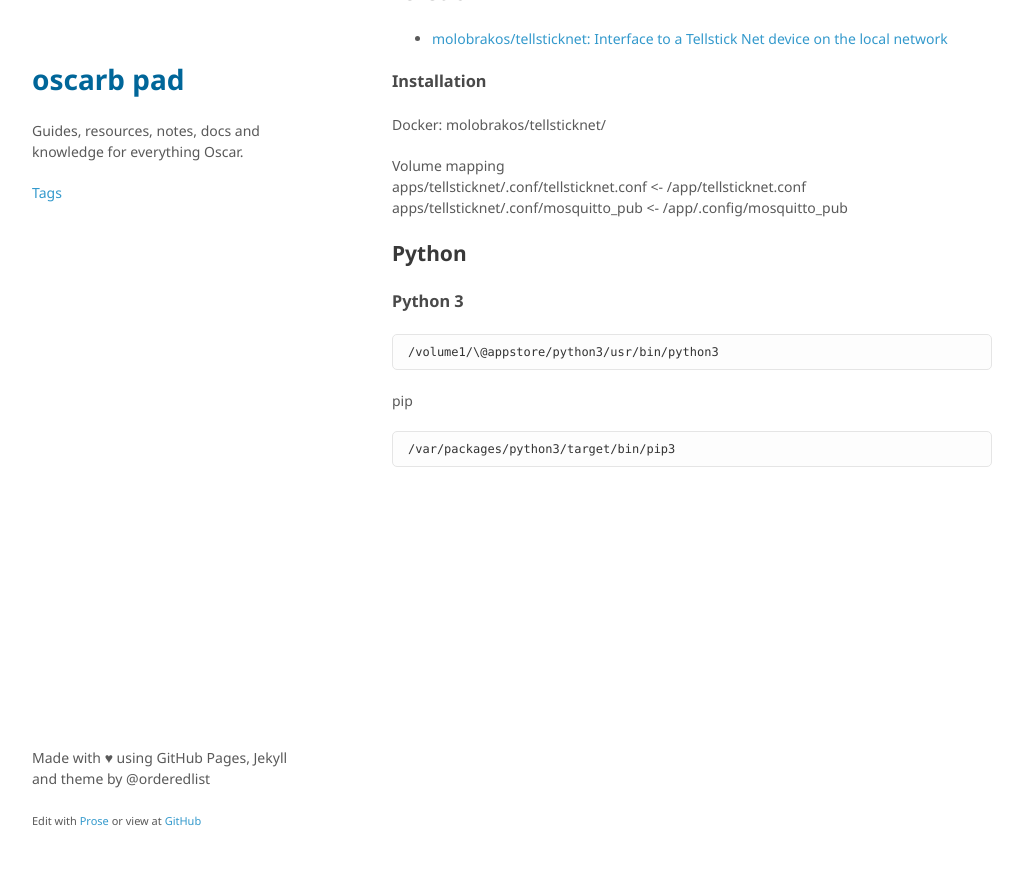
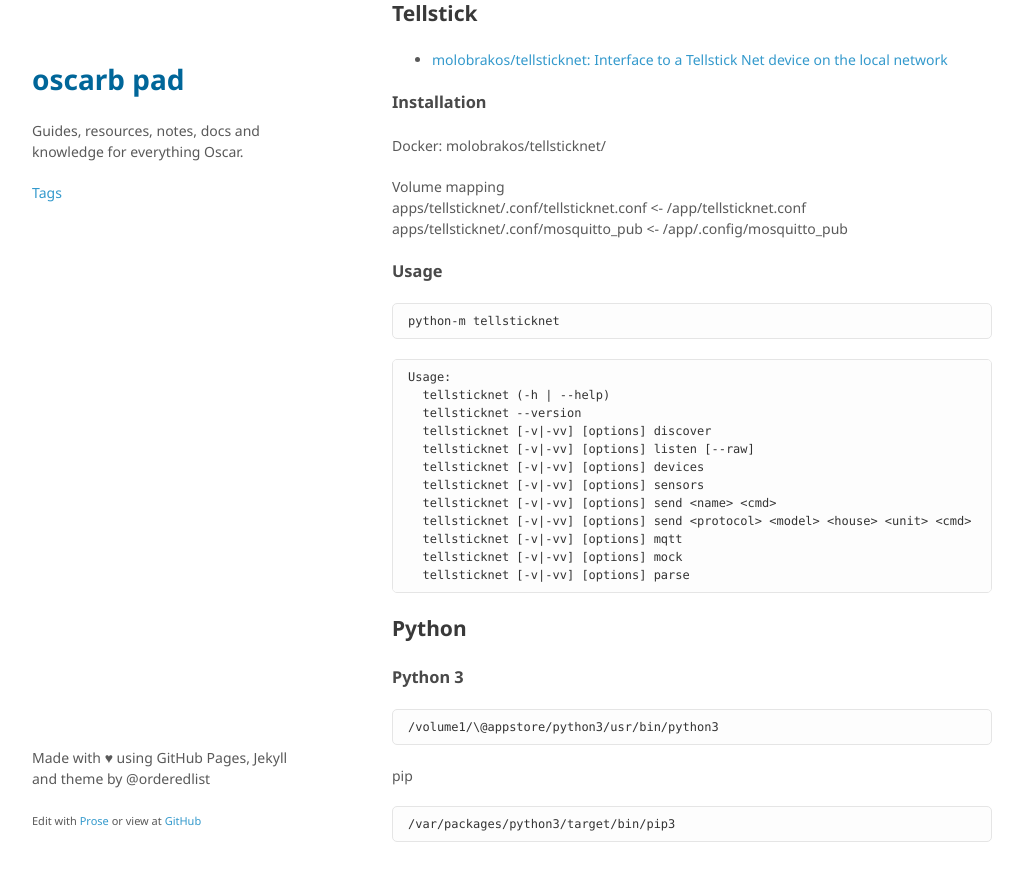
Before and after one commit to oscarb/pad, a Jekyll site: the page built from _docs/ds713.md, in a window 1280 px wide and 900 px high, scrolled down 11096 px. Shown: the top 881 px of the window, without its empty margins (128-1151 px from the left). Built offline with Jekyll 4.4.1, drawn with Linux system fonts in a browser that asks for light colours; some web fonts are replaced.

Commit message:
Update ds713.md

````diff
--- a/_docs/ds713.md
+++ b/_docs/ds713.md
@@ -473,6 +473,26 @@ Volume mapping
 apps/tellsticknet/.conf/tellsticknet.conf <- /app/tellsticknet.conf
 apps/tellsticknet/.conf/mosquitto_pub <- /app/.config/mosquitto_pub
 
+### Usage
+
+```
+python-m tellsticknet
+```
+
+```
+Usage:
+  tellsticknet (-h | --help)
+  tellsticknet --version
+  tellsticknet [-v|-vv] [options] discover
+  tellsticknet [-v|-vv] [options] listen [--raw]
+  tellsticknet [-v|-vv] [options] devices
+  tellsticknet [-v|-vv] [options] sensors
+  tellsticknet [-v|-vv] [options] send <name> <cmd>
+  tellsticknet [-v|-vv] [options] send <protocol> <model> <house> <unit> <cmd>
+  tellsticknet [-v|-vv] [options] mqtt
+  tellsticknet [-v|-vv] [options] mock
+  tellsticknet [-v|-vv] [options] parse
+```
 
 ## Python
 
````
